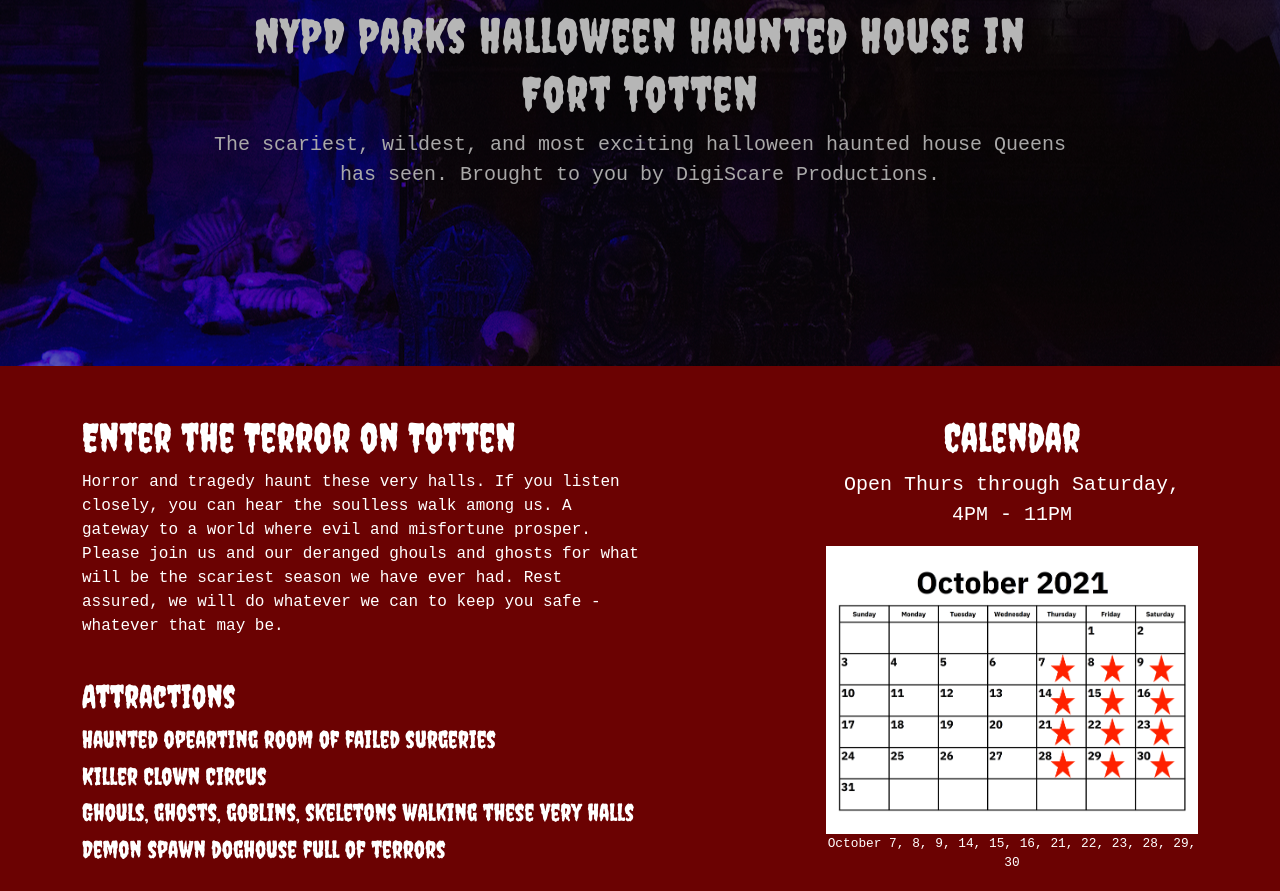
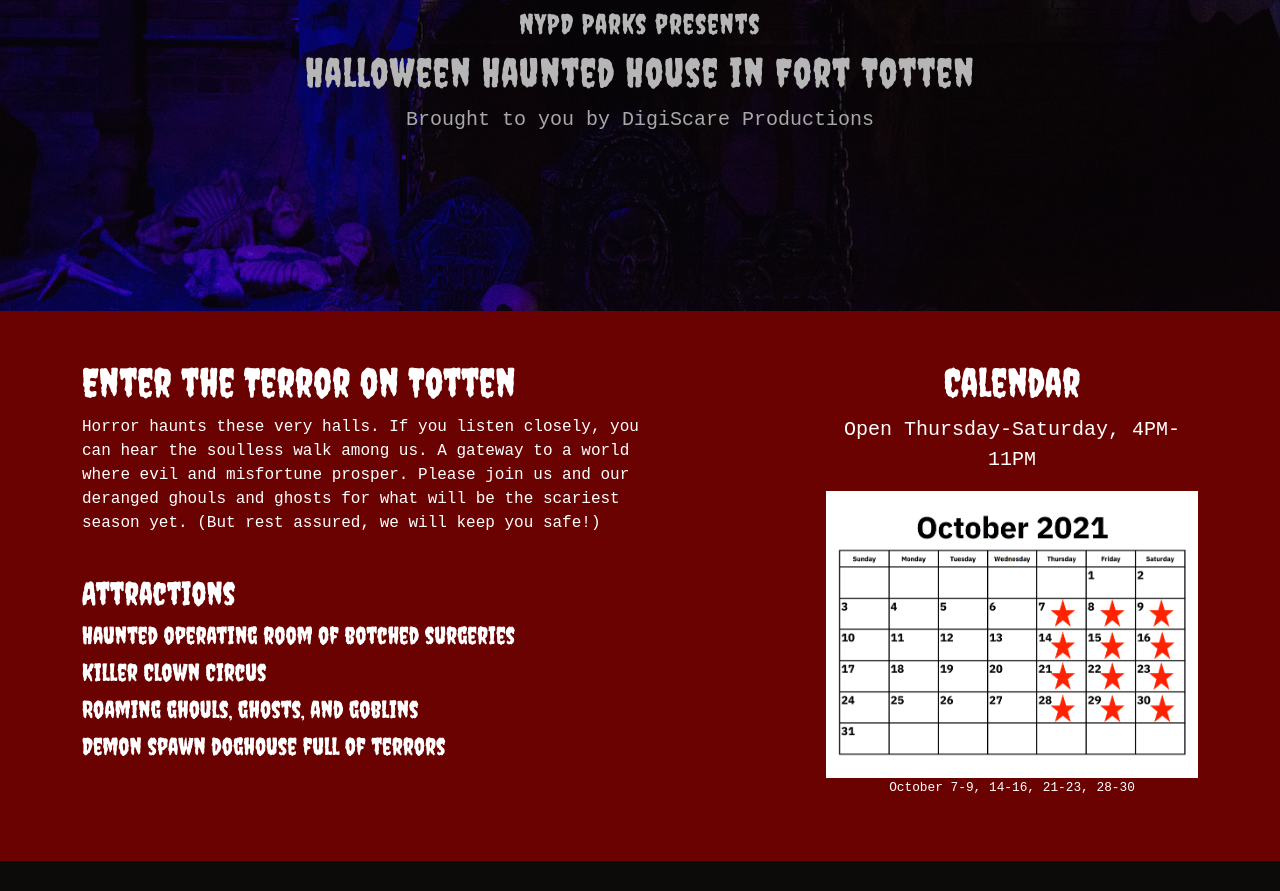
Before and after one commit to dbushy727/terror-on-totten, a plain HTML site: page index.html in a window 1280 px wide. Shown: the part 460-1351 px from the top of the page. Drawn offline with nearby package versions, Linux system fonts and the light colour scheme; a web font is replaced by a local one.

Commit message:
cleaned up attractions, spelling errors, and reined danny in. shot down emojis.

```diff
--- a/css/style.css
+++ b/css/style.css
@@ -17,11 +17,13 @@
 }
 
 .subheading {
-    color: white;
     margin-top: 12rem;
-    font-size: 3rem;
     letter-spacing: 1px;
     font-family: 'Creepster';
+}
+
+.subheading * {
+    color: white;
 }
 
 .hero {
--- a/index.html
+++ b/index.html
@@ -35,8 +35,11 @@
             <div">
                 <div class="col-lg-8 col-md-8 mx-auto">
                     <h1 class="display">Terror on Totten</h1>
-                    <h2 class="subheading">NYPD Parks Halloween Haunted House in Fort Totten</h2>
-                    <p class="lead">The scariest, wildest, and most exciting halloween haunted house Queens has seen. Brought to you by DigiScare Productions.
+                    <div class="subheading">
+                        <h3>NYPD Parks presents</h3>
+                        <h1>Halloween Haunted House in Fort Totten</h1>
+                    </div>
+                    <p class="lead">Brought to you by DigiScare Productions
                 </div>
             </div>
         </section>
@@ -46,14 +49,14 @@
                 <div class="info col-lg-6">
                     <div>
                         <h1>Enter the Terror on Totten</h1>
-                        <p>Horror and tragedy haunt these very halls. If you listen closely, you can hear the soulless walk among us. A gateway to a world where evil and misfortune prosper. Please join us and our deranged ghouls and ghosts for what will be the scariest season we have ever had. Rest assured, we will do whatever we can to keep you safe - whatever that may be.</p>
+                        <p>Horror haunts these very halls. If you listen closely, you can hear the soulless walk among us. A gateway to a world where evil and misfortune prosper. Please join us and our deranged ghouls and ghosts for what will be the scariest season yet. (But rest assured, we will keep you safe!)</p>
                     </div>
                     <br />
                     <div>
                         <h2>Attractions</h2>
-                        <h4>Haunted opearting room of failed surgeries</h4>
+                        <h4>Haunted operating room of botched surgeries</h4>
                         <h4>Killer Clown Circus</h4>
-                        <h4>Ghouls, ghosts, goblins, skeletons walking these very halls</h4>
+                        <h4>Roaming ghouls, ghosts, and goblins</h4>
                         <h4>Demon spawn doghouse full of terrors</h4>
                         <h4></h4>
                     </div>
@@ -61,10 +64,10 @@
                 </div>
                 <div class="calendar col-lg-4">
                     <h1>Calendar</h1>
-                    <p class="lead">Open Thurs through Saturday, 4PM - 11PM</p>
+                    <p class="lead">Open Thursday-Saturday, 4PM-11PM</p>
 
                     <img src="images/calendar.png">
-                    <p class="caption">October 7, 8, 9, 14, 15, 16, 21, 22, 23, 28, 29, 30</p>
+                    <p class="caption">October 7-9, 14-16, 21-23, 28-30</p>
                 </div>
             </div>
         </section>
@@ -127,7 +130,7 @@
             <h1>Directions</h1>
             <p>
                 604 Little Bay Rd. <br/>
-                Buliding 604 <br/>
+                Building 604 <br/>
                 Bayside, NY 11359
             </p>
             <div class="container-fluid m-0 p-0 map-section">
```
